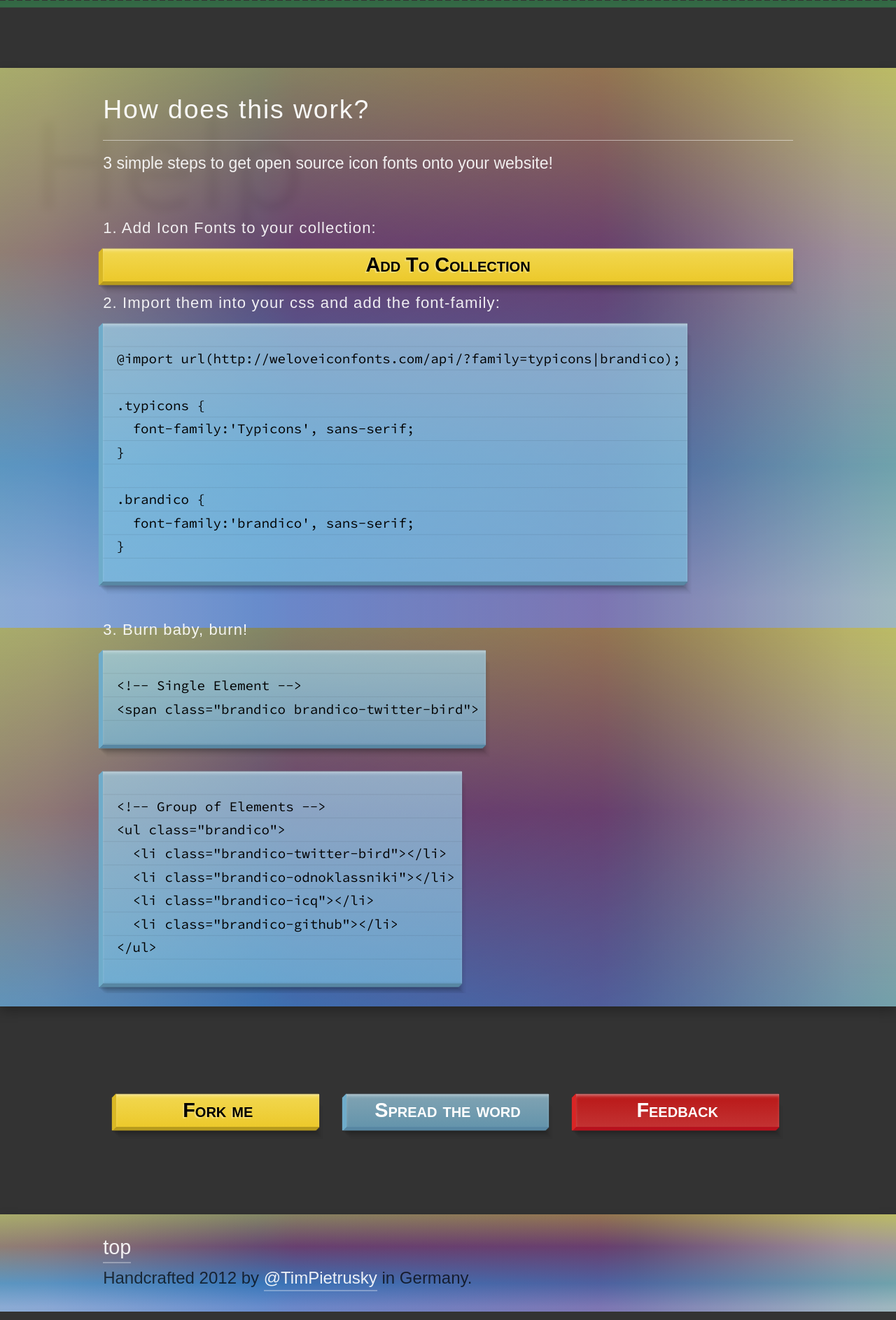
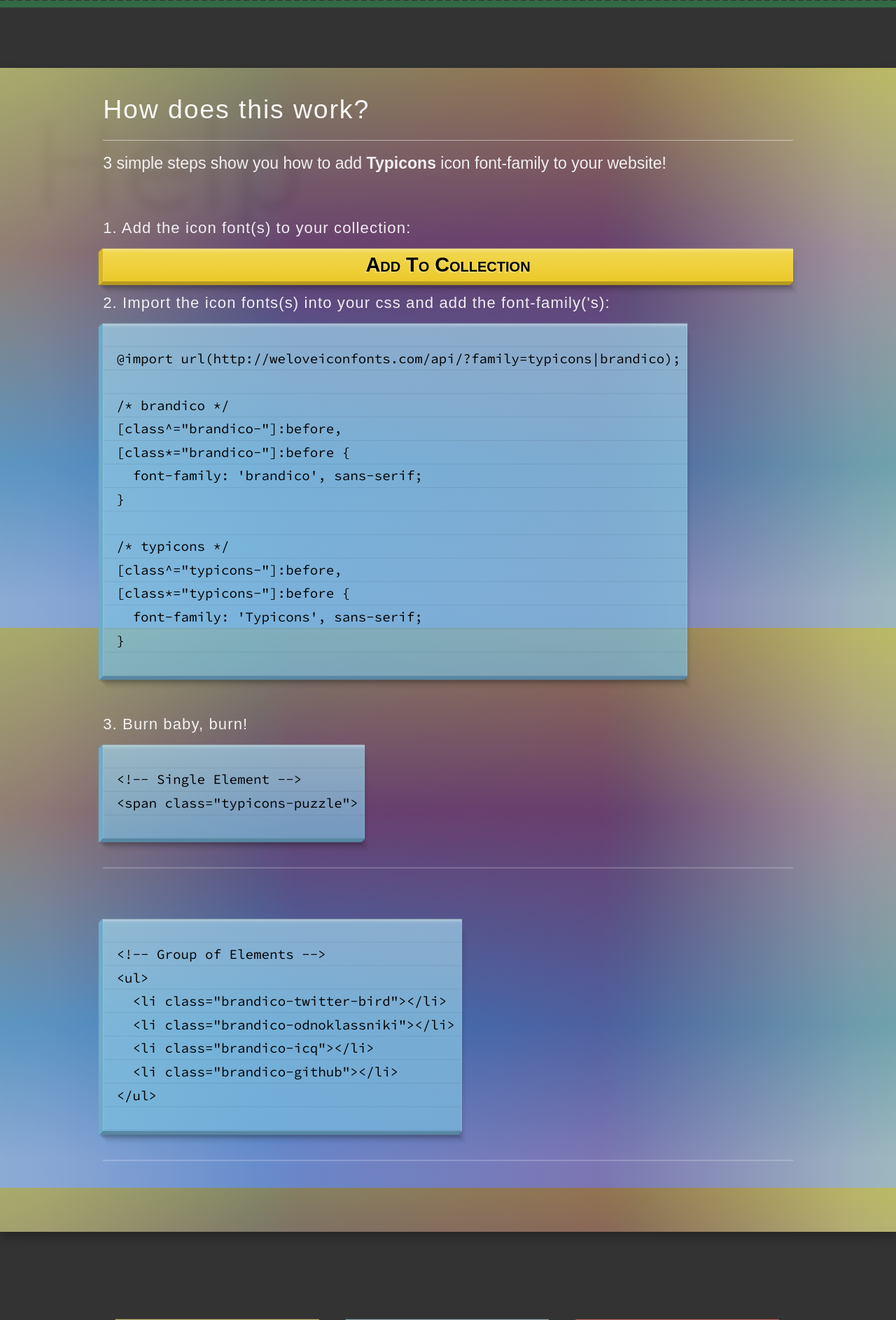
Before and after one commit to TimPietrusky/weloveiconfonts, a PHP site: page / in a window 1280 px wide. Shown: the part 3185-5071 px from the top of the page at 70% size. Run offline with PHP 8.4, Linux system fonts and the light colour scheme; some libraries are stand-ins or nearby versions; some web fonts are replaced.

Commit message:
Fixed #12: Better example for the use of font-family.

```diff
--- a/index.html
+++ b/index.html
@@ -61,7 +61,7 @@
 
     <section data-cols="1">
       <div>
-        <button class="add" data-type="2" data-collection="brandico"><span class="fontawesome fontawesome-plus"></span> Add To Collection</button>
+        <button class="add" data-type="2" data-collection="brandico"><span class="fontawesome-plus"></span> Add To Collection</button>
       </div>
     </section>
   </article>
@@ -81,7 +81,7 @@
 
     <section data-cols="1">
       <div>
-        <button class="add" data-type="2" data-collection="entypo"><span class="fontawesome fontawesome-plus"></span> Add To Collection</button>
+        <button class="add" data-type="2" data-collection="entypo"><span class="fontawesome-plus"></span> Add To Collection</button>
       </div>
     </section>
   </article>
@@ -101,7 +101,7 @@
 
     <section data-cols="1">
       <div>
-        <button class="add" data-type="2" data-collection="fontawesome"><span class="fontawesome fontawesome-plus"></span> Add To Collection</button>
+        <button class="add" data-type="2" data-collection="fontawesome"><span class="fontawesome-plus"></span> Add To Collection</button>
       </div>
     </section>
   </article>
@@ -121,7 +121,7 @@
 
     <section data-cols="1">
       <div>
-        <button class="add" data-type="2" data-collection="typicons"><span class="fontawesome fontawesome-plus"></span> Add To Collection</button>
+        <button class="add" data-type="2" data-collection="typicons"><span class="fontawesome-plus"></span> Add To Collection</button>
       </div>
     </section>
   </article>
@@ -141,7 +141,7 @@
 
     <section data-cols="1">
       <div>
-        <button class="add" data-type="2" data-collection="zocial"><span class="fontawesome fontawesome-plus"></span> Add To Collection</button>
+        <button class="add" data-type="2" data-collection="zocial"><span class="fontawesome-plus"></span> Add To Collection</button>
       </div>
     </section>
   </article>
@@ -168,29 +168,33 @@
     <section data-cols="1">
       <div>
         <h2><span class="entypo entypo-info highlight"></span> How does this work?</h2>
-        <p>3 simple steps to get open source icon fonts onto your website!</p>
+        <p>3 simple steps show you how to add <b>Typicons</b> icon font-family to your website!</p>
       </div>
     </section>
 
     <section data-cols="1">
 
       <div>
-        <h3>1. Add Icon Fonts to your collection:</h3>
+        <h3>1. Add the icon font(s) to your collection:</h3>
 
-         <button data-type="2"><span class="fontawesome fontawesome-plus"></span> Add To Collection</button>
+         <button data-type="2"><span class="fontawesome-plus"></span> Add To Collection</button>
 
         <br>
 
-        <h3>2. Import them into your css and add the font-family:</h3>
+        <h3>2. Import the icon fonts(s) into your css and add the font-family('s):</h3>
         <pre data-type="1">
 @import url(http://weloveiconfonts.com/api/?family=typicons|brandico);
 
-.typicons {
-  font-family:'Typicons', sans-serif;
+/* brandico */
+[class^="brandico-"]:before,
+[class*="brandico-"]:before {
+  font-family: 'brandico', sans-serif;
 }
 
-.brandico {
-  font-family:'brandico', sans-serif;
+/* typicons */
+[class^="typicons-"]:before,
+[class*="typicons-"]:before {
+  font-family: 'Typicons', sans-serif;
 }
         </pre>
       </div>
@@ -199,20 +203,33 @@
 
         <pre data-type="1">
 &lt;!-- Single Element -->
-&lt;span class="brandico brandico-twitter-bird"></span>
+&lt;span class="typicons-puzzle"></span>
         </pre>
+
+        <hr>
+
+        <span class="typicons-puzzle example"></span>
       </div>
 
       <div>
         <pre data-type="1">
 &lt;!-- Group of Elements -->
-&lt;ul class="brandico">
+&lt;ul>
   &lt;li class="brandico-twitter-bird">&lt;/li>
   &lt;li class="brandico-odnoklassniki">&lt;/li>
   &lt;li class="brandico-icq">&lt;/li>
   &lt;li class="brandico-github">&lt;/li>
 &lt;/ul>
         </pre>
+
+        <hr>
+
+<ul class="example">
+  <li class="brandico-twitter-bird"></li>
+  <li class="brandico-odnoklassniki"></li>
+  <li class="brandico-icq"></li>
+  <li class="brandico-github"></li>
+</ul>
       </div>
     </section>
   </article>
--- a/js/main.js
+++ b/js/main.js
@@ -168,7 +168,7 @@
         // Change type
         el.attr('data-type', '3');
         // Change the text
-        el.html('<span class="fontawesome fontawesome-remove"></span> Remove From Collection');
+        el.html('<span class="fontawesome-remove"></span> Remove From Collection');
 
         _(this.collection.models).each(function(asdf) {
           if (asdf.get('family') == data) {
@@ -182,7 +182,7 @@
         // Change type
         el.attr('data-type', '2');
         // Change the text
-        el.html('<span class="fontawesome fontawesome-plus"></span> Add To Collection');
+        el.html('<span class="fontawesome-plus"></span> Add To Collection');
 
         _(this.collection.models).each(function(asdf) {
           if (asdf.get('family') == data) {
@@ -237,7 +237,7 @@
 
     create : function(model) {
       var url = "@import url(http://weloveiconfonts.com/api/?family=",
-          body = "body {",
+          body = "",
           count = 0;
 
       this.collection.each(function(model) {
@@ -246,12 +246,15 @@
             url += "|";
           }
           url += model.get('family');
-          body += "\n  font-family: '" + model.get('font') + "', sans-serif;"
+
+          body += "/* " + model.get('family') + " */\n"+
+            "[class^=\"" + model.get('family') + "-\"]:before, \n[class*=\"" + model.get('family') + "-\"]:before {"+
+            "\n  font-family: '" + model.get('font') + "', sans-serif;"+
+            "\n}\n\n";
         }
       }, this);
 
       url += ");\n\n";
-      body += "\n}\n\n";
 
       // URL
       this.$el.html(url + body);
--- a/sass/weloveiconfonts.scss
+++ b/sass/weloveiconfonts.scss
@@ -77,6 +77,13 @@
 
   p, ul {
     margin:.25em 0 .45em 0;
+  }
+
+  hr {
+    background:none;
+    border:none;
+    border-bottom:0.15em  solid rgba(255, 255, 255, .2);
+    margin:2.15em 0 1.75em 0;
   }
 
   button[data-width="50"] {
@@ -288,33 +295,34 @@
     @include transition(all .25s ease-out);
   }
 
-  .typicons {
+  [class^="typicons-"]:before, [class*=" typicons-"]:before {
     font-family:'Typicons', sans-serif;
-
-    [class^="typicons-"],
-    [class*=" typicons-"] {
-      font-size:1.25em;
-    }
+    font-size:1.25em;
   }
 
-  .brandico {
+  [class^="brandico-"]:before, [class*=" brandico-"]:before {
     font-family:'brandico', sans-serif;
   }
 
-  .entypo {
+  [class^="entypo-"]:before, [class*=" entypo-"]:before {
     font-family:'entypo', sans-serif;
   }
 
-  .fontawesome {
+  [class^="fontawesome-"]:before, [class*=" fontawesome-"]:before {
     font-family:'FontAwesome', sans-serif;
   }
 
-  .iconicfill {
+  [class^="iconicfill-"]:before, [class*=" iconicfill-"]:before {
     font-family:'IconicFill', sans-serif;
   }
 
-  .zocial {
+  [class^="zocial-"]:before, [class*=" zocial-"]:before {
     font-family:'zocial', sans-serif;
+  }
+
+  .example {
+    font-size:2.5em;
+    line-height:1.5em;
   }
 
   .meta {
```
Also changed, not shown: css/weloveiconfonts.css.
